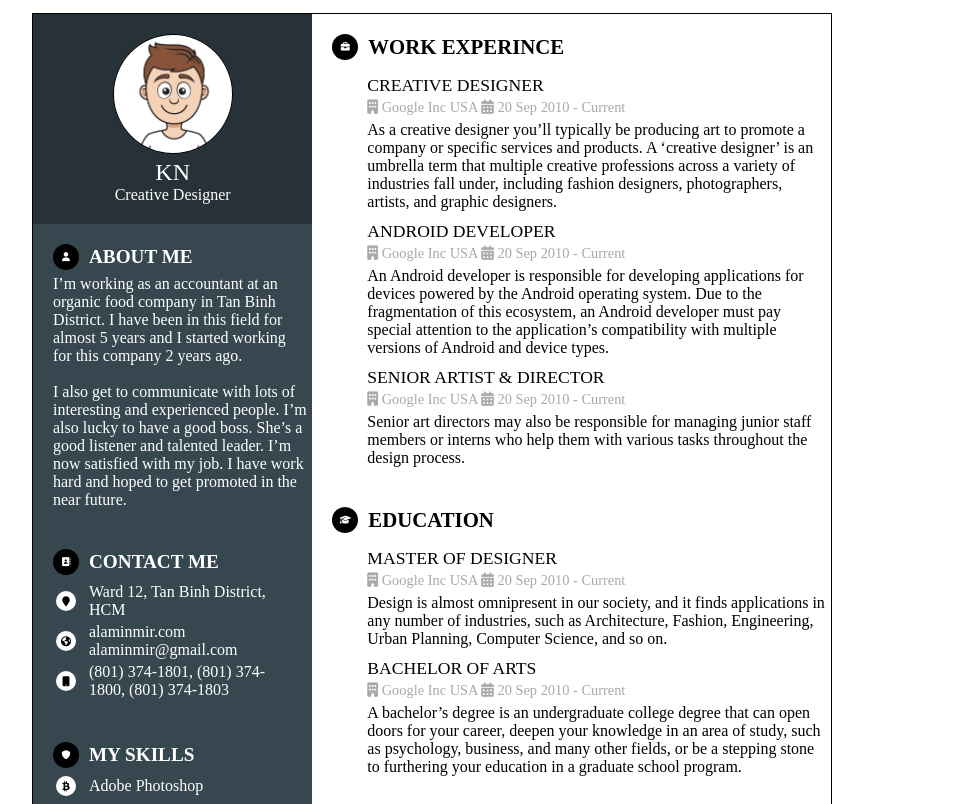
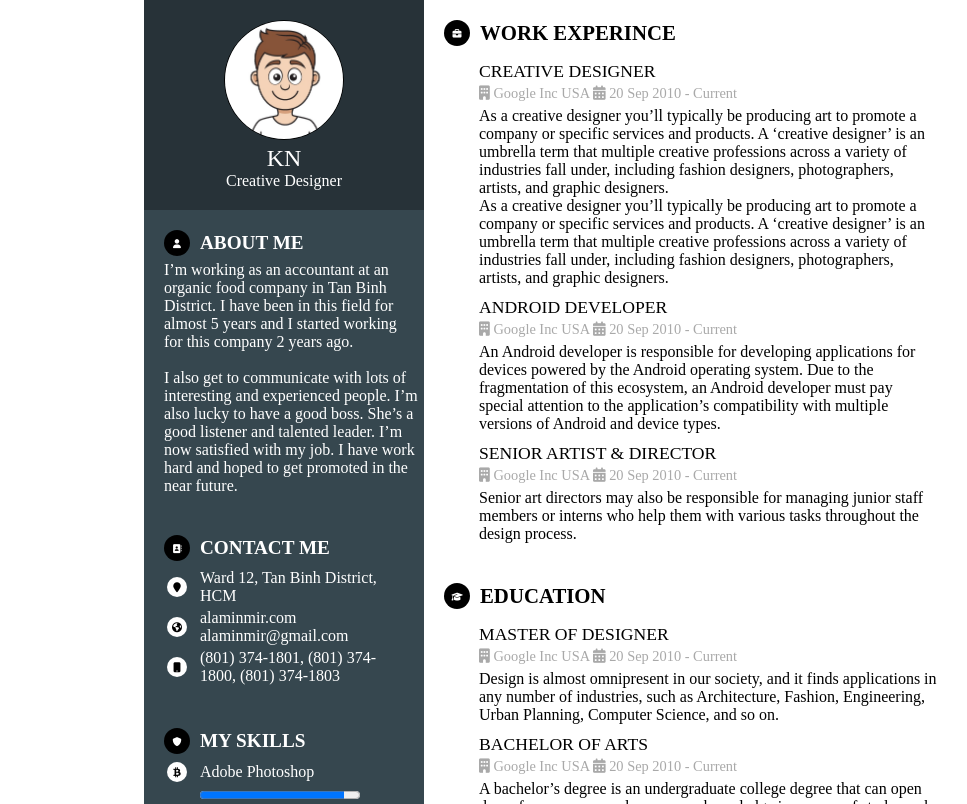
Before and after one commit to kiennd85/C4E, a plain HTML site: page Lesson1/homework2.html in a window 1280 px wide. Shown: the top 804 px of the page, without its empty margins (96-1063 px from the left). Drawn offline with Linux system fonts and the light colour scheme.

Commit message:
update homework

```diff
--- a/Lesson1/css/form2.css
+++ b/Lesson1/css/form2.css
@@ -4,20 +4,26 @@
   /* border: 1px solid; */
 }
 
+body {
+  display: flex;
+  justify-content: center;
+}
 .container {
-  margin: 1% 10%;
+  /*  #margin: 1% 10%; */
+  display: flex;
   width: 800px;
-  border: 1px solid;
+  /* border: 1px solid; */
 }
 
 /* Sắp xếp 2 box thành 2 cột*/
 .box-1 {
-  float: left;
+  /* float: left; */
   width: 35%;
+  background-color: #36474f;
 }
 
 .box-2 {
-  display: inline-block;
+  /* display: inline-block; */
   width: 65%;
 }
 
--- a/Lesson1/homework2.html
+++ b/Lesson1/homework2.html
@@ -153,7 +153,13 @@
               across a variety of industries fall under, including fashion
               designers, photographers, artists, and graphic designers.
             </div>
-
+            <div>
+              As a creative designer you’ll typically be producing art to
+              promote a company or specific services and products. A ‘creative
+              designer’ is an umbrella term that multiple creative professions
+              across a variety of industries fall under, including fashion
+              designers, photographers, artists, and graphic designers.
+            </div>
             <h2>ANDROID DEVELOPER</h2>
             <div class="box-address-time">
               <i class="fa fa-building"></i>
```
